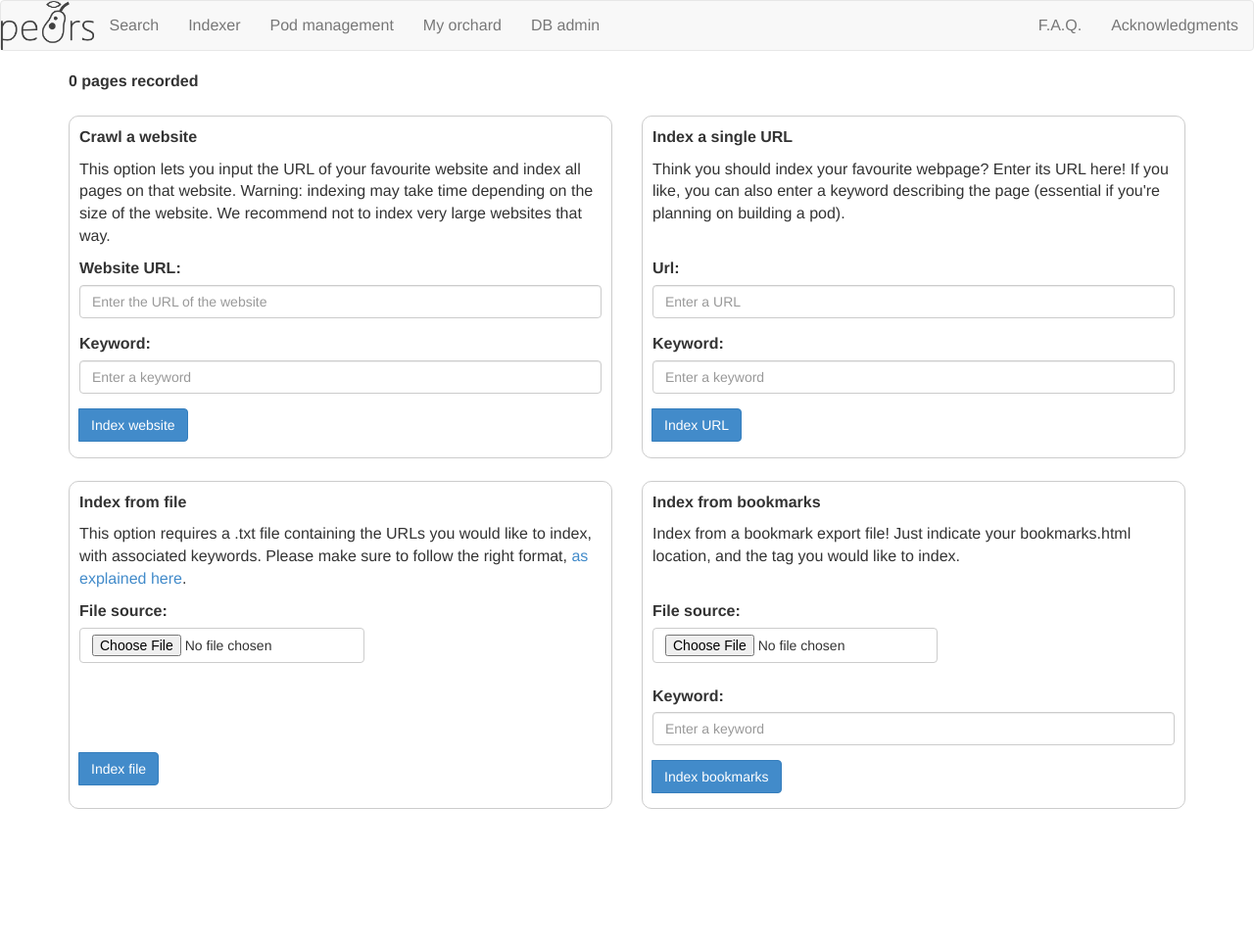
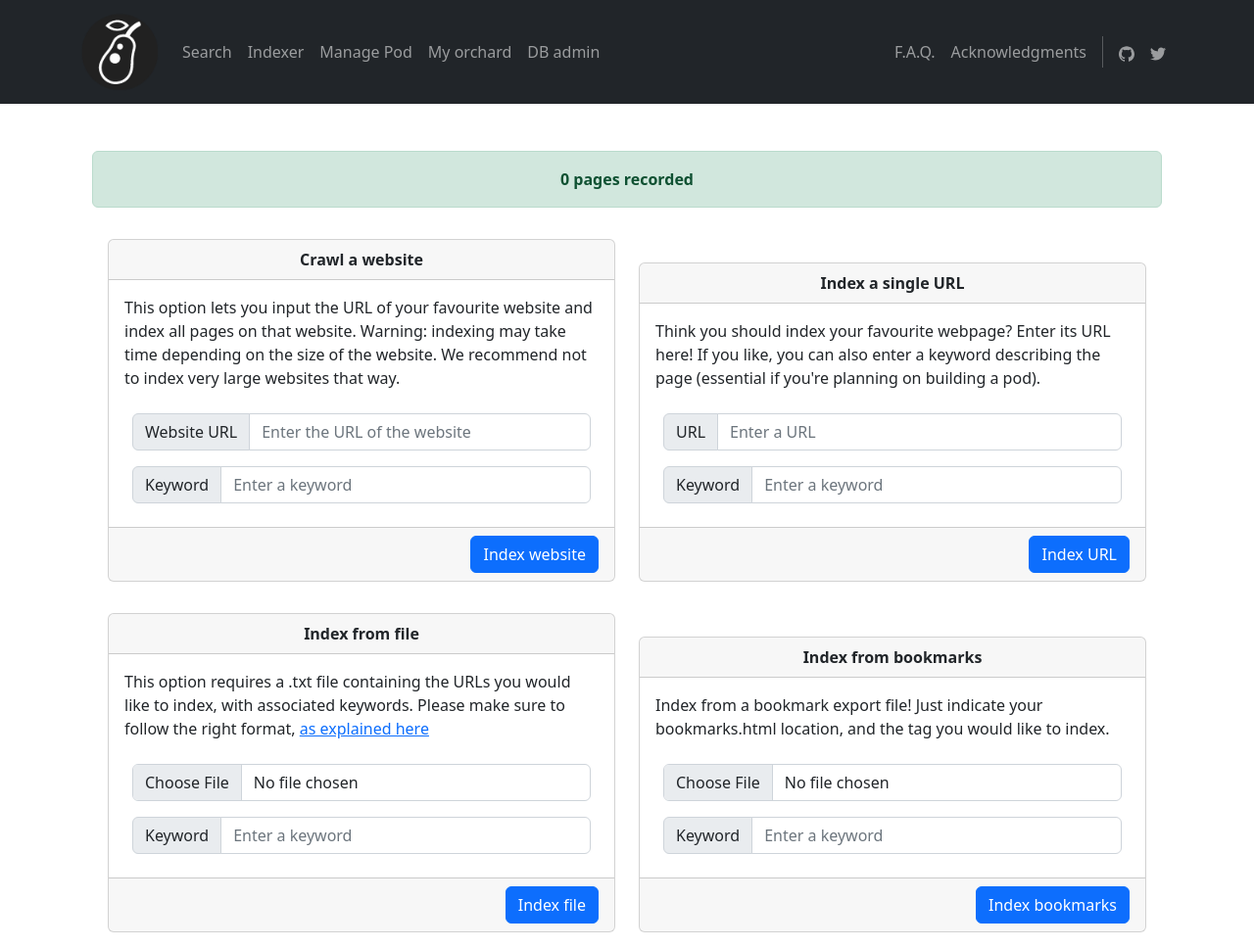
Before and after one commit to PeARSearch/PeARS-orchard, a Flask app: page /indexer/ in a window 1280 px wide. Shown: the whole page at 98% size. Before the commit the page ends 826 px from the top, so only its background shows below. Run offline with Flask 2, Linux system fonts and the light colour scheme; data that the repository does not hold is empty; parts of the project's set-up code (start-up, migrations or seed data) failed here and were passed over; some libraries are stand-ins or nearby versions.

Commit message:
revamp indexer with bootstrap 5

```diff
--- a/app/templates/indexer/index.html
+++ b/app/templates/indexer/index.html
@@ -1,113 +1,97 @@
 <!--
-SPDX-FileCopyrightText: 2022 Aurelie Herbelot, <aurelie.herbelot@unitn.it>,
+SPDX-FileCopyrightText: 2022 PeARS Project, <community@pearsproject.org>,
 
 SPDX-License-Identifier: AGPL-3.0-only
 -->
 
-<html>
-    <head>
-        <meta charset="utf-8">
-        <meta http-equiv="X-UA-Compatible" content="IE=edge">
-        <meta name="viewport" content="width=device-width, initial-scale=1">
-        <link rel="icon" type="image/png" href="{{ url_for('static', filename='favicon.png')}}">
-        <link href="{{ url_for('static', filename='css/bootstrap.min.css')}}" rel="stylesheet">
-
-        <title>PeARS indexer</title>
-    </head>
-
-    <body>
-    <nav class="navbar navbar-default">
-    <div class="container-fluid">
-    <!-- Brand and toggle get grouped for better mobile display -->
-    <div class="navbar-header">
-      <button type="button" class="navbar-toggle collapsed" data-toggle="collapse" data-target="#bs-example-navbar-collapse-1" aria-expanded="false">
-        <span class="sr-only">Toggle navigation</span>
-        <span class="icon-bar"></span>
-        <span class="icon-bar"></span>
-        <span class="icon-bar"></span>
-      </button>
-      <!-- <a class="navbar-brand" href="#">Brand</a> -->
-      <a href="{{ url_for('search.index')}}" class="navbar-left"><img src="{{ url_for('static', filename='pears-logo-small.png')}}" height="50px"></a>
+{% extends "base/base.html" %}
+{% block body %}
+<div class="container">
+  <div class="row">
+    <div class="col">
+      <div class="alert alert-success text-center">
+        <b>{{num_entries}} pages recorded</b>
+      </div>
+    </div>
   </div>
 
-    <!-- Collect the nav links, forms, and other content for toggling -->
-    <div class="collapse navbar-collapse" id="bs-example-navbar-collapse-1">
-      <ul class="nav navbar-nav">
-        <li><a href="{{url_for('search.index')}}">Search</a></li>
-        <li><a href="{{url_for('indexer.index')}}">Indexer</a></li>
-        <li><a href="{{url_for('pod_finder.index')}}">Pod management</a></li>
-        <li><a href="{{url_for('orchard.index')}}">My orchard</a></li>
-        <li><a href="{{url_for('admin.index')}}">DB admin</a></li>
-      </ul>
-      <ul class="nav navbar-nav navbar-right">
-        <li><a href="{{url_for('pages.return_faq')}}">F.A.Q.</a></li>
-        <li><a href="{{url_for('pages.return_acknowledgements')}}">Acknowledgments</a></li>
-      </ul>
-    </div><!-- /.navbar-collapse -->
-    </div><!-- /.container-fluid -->
-    </nav>
+  <div class="row p-3">
+    <div class="col-md-6">
+      <div class="card">
+        <div class="card-header text-center"><b>Crawl a website</b></div>
+        <div class="card-body">
+          <p>This option lets you input the URL of your favourite website and index all pages on that website. Warning:
+            indexing may take time depending on the size of the website. We recommend not to index very large websites
+            that way.</p>
 
-    <div class="container">
-        <b>{{num_entries}} pages recorded</b>
-        <br><br>
-
-        <div  class="row">
-
-            <div class="col-md-6">
-            <div  style="border: 1px solid #ccc; border-radius:10px; padding:10px; height:350px">
-            <p><b>Crawl a website</b></p>
-            <p>This option lets you input the URL of your favourite website and index all pages on that website. Warning: indexing may take time depending on the size of the website. We recommend not to index very large websites that way.</p>
-
-            <form method="POST"  accept-charset="UTF-8" enctype="multipart/form-data" action="{{url_for('indexer.from_crawl')}}">
-                <div class="form-group">
-                     <label for="site_url">Website URL:</label>
-                     <input required class="form-control input-s" title="Enter the URL of the website." placeholder="Enter the URL of the website" type="url" name='site_url' id='site_url'>
+          <form method="POST" accept-charset="UTF-8" enctype="multipart/form-data"
+            action="{{url_for('indexer.from_crawl')}}">
+            <div class="input-group p-2">
+              <span class="input-group-text">Website URL</span>
+              <input required type="text" class="form-control" placeholder="Enter the URL of the website"
+                name='site_url' id='site_url'>
             </div>
-                <div class="form-group">
-                     <label for="site_keyword">Keyword:</label>
-                     <input class="form-control input-s" title="Enter a keyword." placeholder="Enter a keyword" type="text" name='site_keyword' id='site_keyword' required>
+            <div class="input-group p-2">
+              <span class="input-group-text">Keyword</span>
+              <input class="form-control input-s" title="Enter a keyword." placeholder="Enter a keyword" type="text"
+                name='site_keyword' id='site_keyword' required>
             </div>
-                <span class="input-group-btn">
+        </div>
+        <div class="card-footer clearfix">
+          <span class="input-group-btn float-end">
             <input id="submit_button" type="submit" class="btn btn-primary" value="Index website">
           </span>
+        </div>
         </form>
       </div>
     </div>
 
-            <div class="col-md-6">
-            <div  style="border: 1px solid #ccc; border-radius:10px; padding:10px; height:350px">
-            <p><b>Index a single URL</b></p>
-            <p>Think you should index your favourite webpage? Enter its URL here! If you like, you can also enter a keyword describing the page (essential if you're planning on building a pod).</p><br>
+    <div class="col-md-6 pt-4">
+      <div class="card">
+        <div class="card-header text-center"><b>Index a single URL</b></div>
+        <div class="card-body">
+          <p>Think you should index your favourite webpage? Enter its URL here! If you like, you can also enter a
+            keyword
+            describing the page (essential if you're planning on building a pod).
+          </p>
 
-            <form  method="POST"  accept-charset="UTF-8" enctype="multipart/form-data" action="{{url_for('indexer.from_url')}}">
-                <div class="form-group">
-                     <label for="url">Url:</label>
-                     <input class="form-control input-s" title="Enter a URL." placeholder="Enter a URL" type="url" name='url' id='url' required>
+          <form method="POST" accept-charset="UTF-8" enctype="multipart/form-data"
+            action="{{url_for('indexer.from_url')}}">
+            <div class="input-group p-2">
+              <span class="input-group-text">URL</span>
+              <input required type="text" class="form-control" placeholder="Enter a URL" name='url' id='url'>
             </div>
-                <div class="form-group">
-                     <label for="url_keyword">Keyword:</label>
-                     <input class="form-control input-s" title="Enter a keyword." placeholder="Enter a keyword" type="text" name='url_keyword' id='url_keyword' required>
+            <div class="input-group p-2">
+              <span class="input-group-text">Keyword</span>
+              <input class="form-control input-s" title="Enter a keyword." placeholder="Enter a keyword" type="text"
+                name='url_keyword' id='url_keyword' required>
             </div>
-                <span class="input-group-btn">
+        </div>
+        <div class="card-footer clearfix">
+          <span class="input-group-btn float-end">
             <input id="submit_button" type="submit" class="btn btn-primary" value="Index URL">
           </span>
+        </div>
         </form>
       </div>
     </div>
   </div>
 
-            <br>
+  <div class="row p-3">
+    <div class="col-md-6">
+      <div class="card">
+        <div class="card-header text-center"><b>Index from file</b></div>
+        <div class="card-body">
+          <p>This option requires a .txt file containing the URLs you would like to index, with associated keywords.
+            Please make sure to follow the right format, <a
+              href="{{url_for('pages.return_faq', _anchor='indexfile')}}">as
+              explained here</a></p>
 
-        <div  class="row">
-            <div class="col-md-6">
-            <div  style="border: 1px solid #ccc; border-radius:10px; padding:10px; height:335px">
-            <p><b>Index from file</b></p>
-            <p>This option requires a .txt file containing the URLs you would like to index, with associated keywords. Please make sure to follow the right format, <a href="{{url_for('pages.return_faq', _anchor='indexfile')}}">as explained here</a>.</p>
-
-            <form method="POST"  accept-charset="UTF-8" enctype="multipart/form-data" action="{{url_for('indexer.from_file')}}">
-                <div class="input-group">
-                     <label for="file_source">File source:</label>
-                     <input id="file_source" name="file_source" type="file" accept="text/plain" class="btn btn-default btn-s">
+          <form method="POST" accept-charset="UTF-8" enctype="multipart/form-data"
+            action="{{url_for('indexer.from_file')}}">
+            <div class="input-group p-2">
+              <input required type="file" class="form-control input-s" accept="text/plain" name='file_source'
+                id='file_source'>
               {% with messages = get_flashed_messages(category_filter=["text"]) %}
               {% if messages %}
               {% for message in messages %}
@@ -115,24 +99,35 @@ SPDX-License-Identifier: AGPL-3.0-only
               {% endfor %}
               {% endif %}
               {% endwith %}
-                </div><br>
-                <br><br><br>
-                <span class="input-group-btn">
+            </div>
+            <div class="input-group p-2">
+              <span class="input-group-text">Keyword</span>
+              <input class="form-control input-s" title="Enter a keyword." placeholder="Enter a keyword" type="text"
+                name='file_keyword' id='file_keyword' required>
+            </div>
+        </div>
+        <div class="card-footer clearfix">
+          <span class="input-group-btn float-end">
             <input id="submit_button" type="submit" class="btn btn-primary" value="Index file">
           </span>
+        </div>
         </form>
       </div>
     </div>
 
-            <div class="col-md-6">
-            <div  style="border: 1px solid #ccc; border-radius:10px; padding:10px; height:335px">
-            <p><b>Index from bookmarks</b></p>
-            <p>Index from a bookmark export file! Just indicate your bookmarks.html location, and the tag you would like to index.</p><br>
+    <div class="col-md-6 pt-4">
+      <div class="card">
+        <div class="card-header text-center"><b>Index from bookmarks</b></div>
+        <div class="card-body">
+          <p>Index from a bookmark export file! Just indicate your bookmarks.html location, and the tag you would like
+            to
+            index.</p>
 
-            <form  method="POST"  accept-charset="UTF-8" enctype="multipart/form-data" action="{{url_for('indexer.from_bookmarks')}}">
-                <div class="input-group">
-                     <label for="file_source">File source:</label>
-                     <input id="file_source" name="file_source" type="file" class="btn btn-default btn-s" accept="text/html">
+          <form method="POST" accept-charset="UTF-8" enctype="multipart/form-data"
+            action="{{url_for('indexer.from_bookmarks')}}">
+            <div class="input-group p-2">
+              <input required type="file" class="form-control input-s" accept="text/html" name='file_source'
+                id='bookmark_source'>
               {% with messages = get_flashed_messages(category_filter=["html"]) %}
               {% if messages %}
               {% for message in messages %}
@@ -140,20 +135,25 @@ SPDX-License-Identifier: AGPL-3.0-only
               {% endfor %}
               {% endif %}
               {% endwith %}
-                </div><br>
-                <div class="form-group">
-                     <label for="bookmark_keyword">Keyword:</label>
-                     <input class="form-control input-s" title="Enter a keyword." placeholder="Enter a keyword" type="text" name='bookmark_keyword' id='bookmark_keyword' required>
             </div>
-                <span class="input-group-btn">
+            <div class="input-group p-2">
+              <span class="input-group-text">Keyword</span>
+              <input class="form-control input-s" title="Enter a keyword." placeholder="Enter a keyword" type="text"
+                name='bookmark_keyword' id='bookmark_keyword' required>
+            </div>
+        </div>
+        <div class="card-footer clearfix">
+          <span class="input-group-btn float-end">
             <input id="submit_button" type="submit" class="btn btn-primary" value="Index bookmarks">
           </span>
+        </div>
         </form>
       </div>
     </div>
 
   </div>
+</div>
+
 
 </div><!-- /.container -->
-    </body>
-</html>
+{% endblock %}
```
Lines whose indentation alone changed are shown as unchanged.
